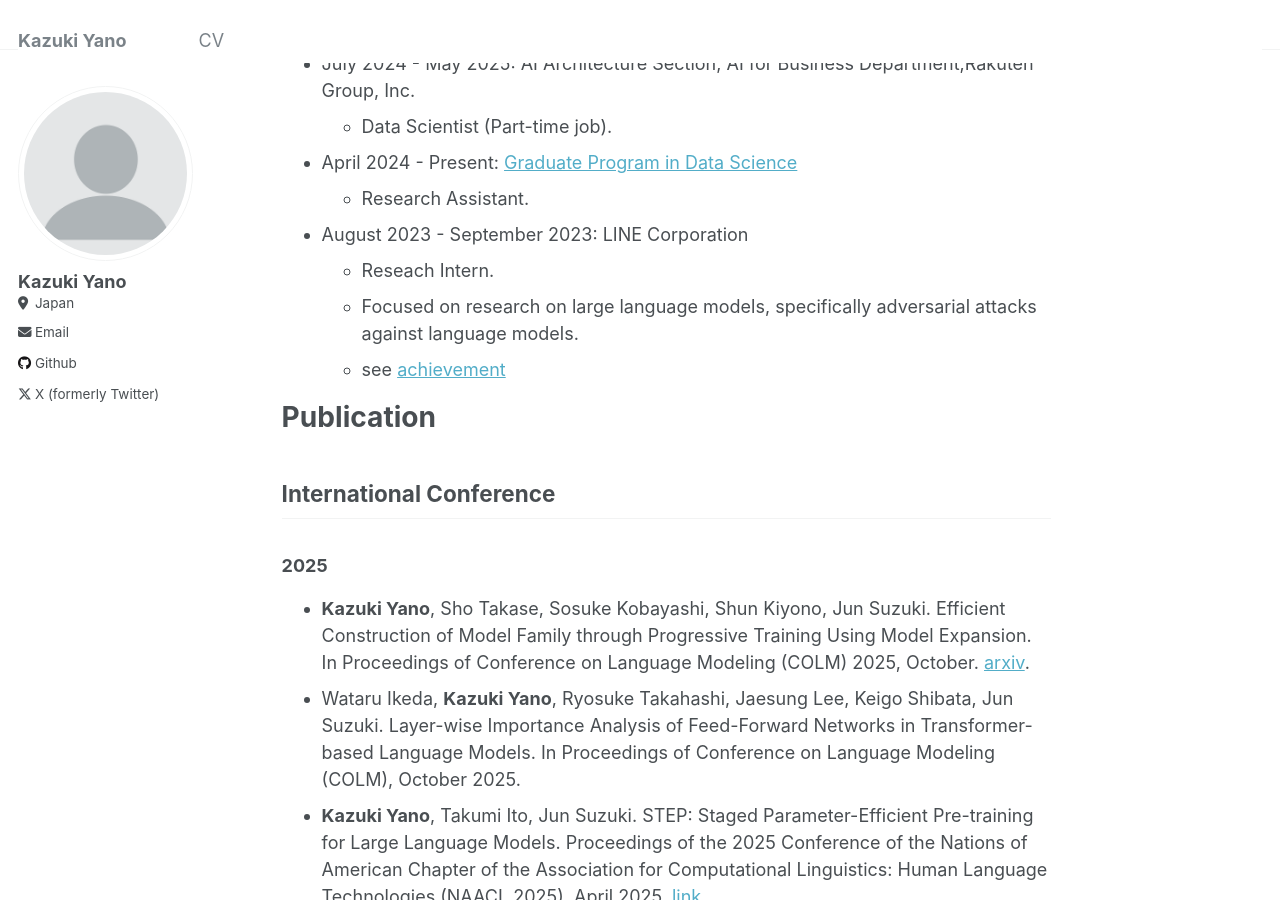
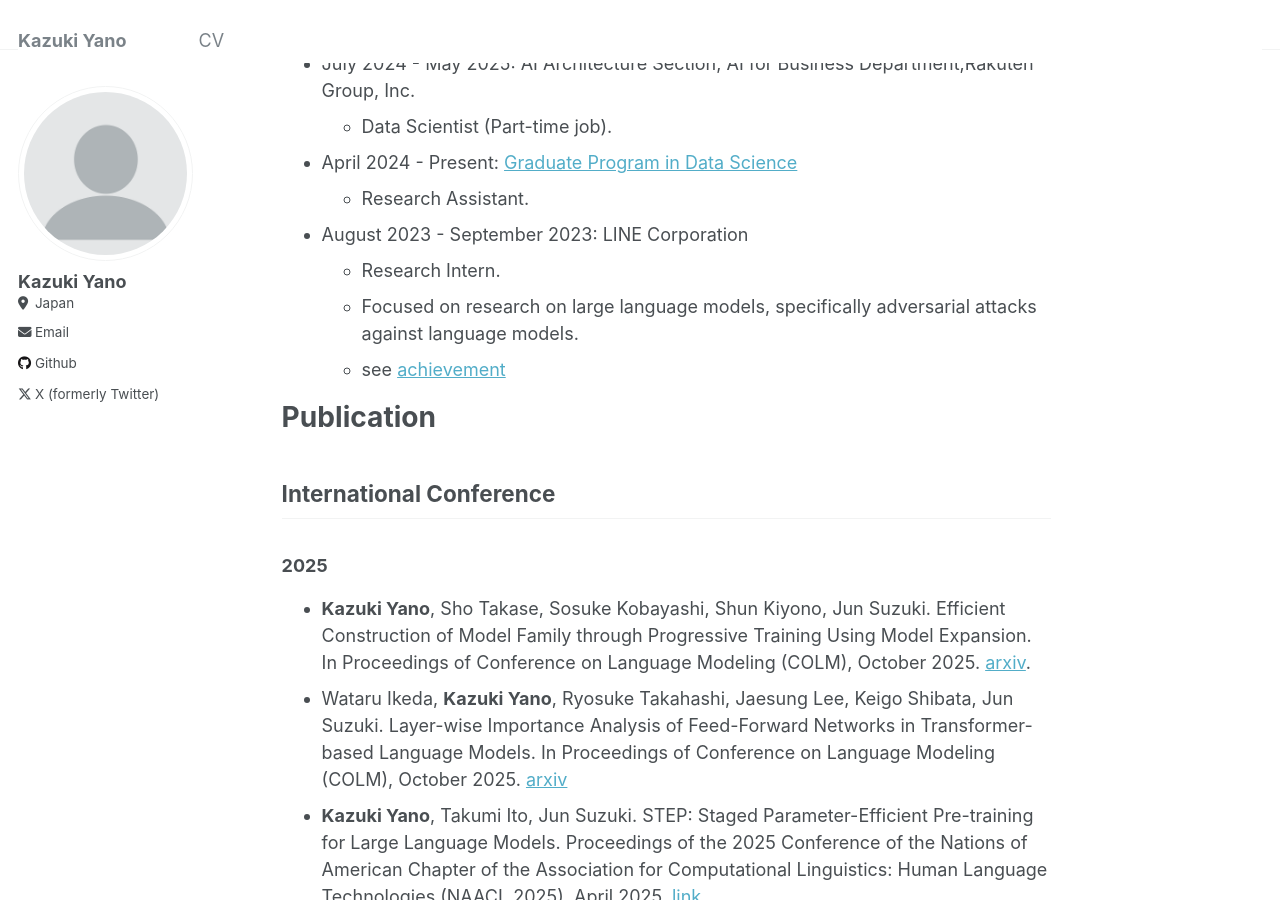
Before and after one commit to Kazuki-Ya/Kazuki-Ya.github.io, a Jekyll site: the page built from _pages/about.md, in a window 1280 px wide and 900 px high, scrolled down 455 px. Built offline with Jekyll 4.4.1, drawn with Linux system fonts in a browser that asks for light colours.

Commit message:
Fix typo in about.md from 'Reseach' to 'Research'

```diff
--- a/_pages/about.md
+++ b/_pages/about.md
@@ -23,15 +23,15 @@
 * April 2024 - Present: [Graduate Program in Data Science](https://gp-ds.tohoku.ac.jp/en/index.html)
   * Research Assistant.
 * August 2023 - September 2023: LINE Corporation
-  * Reseach Intern.
+  * Research Intern.
   * Focused on research on large language models, specifically adversarial attacks against language models.
   * see [achievement](https://www.anlp.jp/proceedings/annual_meeting/2024/pdf_dir/P6-14.pdf)
 
 # Publication
 ## International Conference
 ### 2025
-- **Kazuki Yano**, Sho Takase, Sosuke Kobayashi, Shun Kiyono, Jun Suzuki. Efficient Construction of Model Family through Progressive Training Using Model Expansion. In Proceedings of Conference on Language Modeling (COLM) 2025, October. [arxiv](https://arxiv.org/abs/2504.00623).
-- Wataru Ikeda, **Kazuki Yano**, Ryosuke Takahashi, Jaesung Lee, Keigo Shibata, Jun Suzuki. Layer-wise Importance Analysis of Feed-Forward Networks in Transformer-based Language Models. In Proceedings of Conference on Language Modeling (COLM), October 2025.
+- **Kazuki Yano**, Sho Takase, Sosuke Kobayashi, Shun Kiyono, Jun Suzuki. Efficient Construction of Model Family through Progressive Training Using Model Expansion. In Proceedings of Conference on Language Modeling (COLM), October 2025. [arxiv](https://arxiv.org/abs/2504.00623).
+- Wataru Ikeda, **Kazuki Yano**, Ryosuke Takahashi, Jaesung Lee, Keigo Shibata, Jun Suzuki. Layer-wise Importance Analysis of Feed-Forward Networks in Transformer-based Language Models. In Proceedings of Conference on Language Modeling (COLM), October 2025. [arxiv](https://arxiv.org/abs/2508.17734)
 - **Kazuki Yano**, Takumi Ito, Jun Suzuki.  STEP: Staged Parameter-Efficient Pre-training for Large Language Models. Proceedings of the 2025 Conference of the Nations of American Chapter of the Association for Computational Linguistics: Human Language Technologies (NAACL 2025), April 2025. [link](https://aclanthology.org/2025.naacl-short.32/).
 ### 2024
 - Keito Kudo, Hiroyuki Deguchi, Makoto Morishita, Ryo Fujii, Takumi Ito, Shintaro Ozaki, Koki Natsumi, Kai Sato, **Kazuki Yano**, Ryosuke Takahashi, Subaru Kimura, Tomomasa Hara, Yusuke Sakai, Jun Suzuki. Document-level Translation with LLM Reranking: Team-J at WMT 2024 General Translation Task. In Proceedings of the Ninth Conference on Machine Translation, November 2024. [link](https://aclanthology.org/2024.wmt-1.14/)
```
